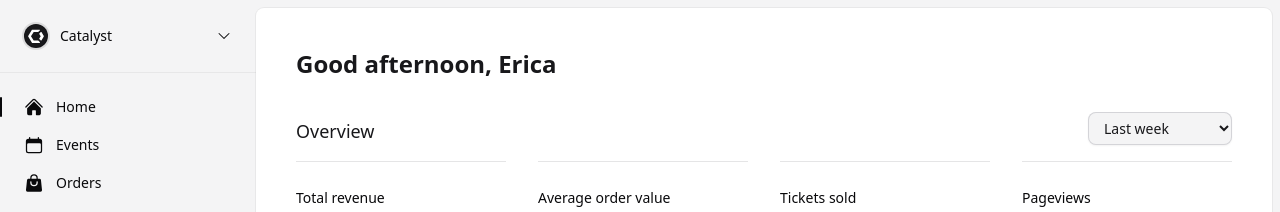
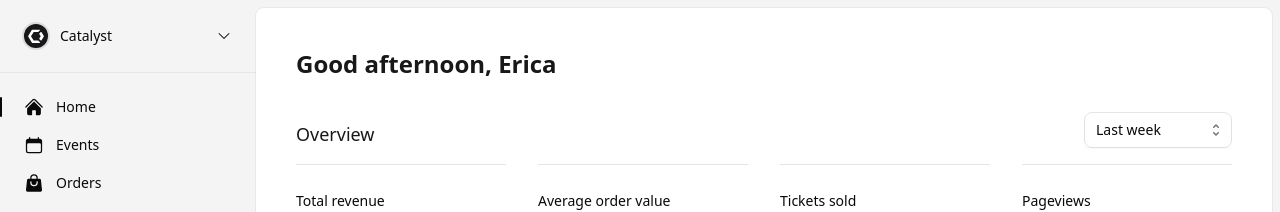
Before and after one commit to titan-syndicate/bskit, a React (Vite) app in the folder frontend/: page / in a window 1280 px wide. Shown: the top 212 px of the page. Built offline with nearby package versions, Linux system fonts and the light colour scheme.

Commit message:
feat: enhance Select component with Headless UI and proper spacing

```diff
--- a/frontend/src/components/select.tsx
+++ b/frontend/src/components/select.tsx
@@ -1,15 +1,68 @@
-import { forwardRef } from 'react'
+import * as Headless from '@headlessui/react'
+import clsx from 'clsx'
+import React, { forwardRef } from 'react'
 
-interface SelectProps extends React.SelectHTMLAttributes<HTMLSelectElement> {
-  name: string
-}
-
-export const Select = forwardRef<HTMLSelectElement, SelectProps>(function Select({ className, ...props }, ref) {
+export const Select = forwardRef(function Select(
+  { className, multiple, ...props }: { className?: string } & Omit<Headless.SelectProps, 'as' | 'className'>,
+  ref: React.ForwardedRef<HTMLSelectElement>
+) {
   return (
-    <select
-      ref={ref}
-      className={`rounded-lg border-0 bg-zinc-100 px-3 py-1.5 text-sm/6 font-medium text-zinc-900 shadow-sm ring-1 ring-inset ring-zinc-300 focus:ring-2 focus:ring-inset focus:ring-zinc-400 dark:bg-zinc-800 dark:text-white dark:ring-zinc-700 dark:focus:ring-zinc-600 ${className}`}
-      {...props}
-    />
+    <span
+      data-slot="control"
+      className={clsx([
+        className,
+        // Basic layout
+        'group relative block w-full',
+        // Background color + shadow applied to inset pseudo element, so shadow blends with border in light mode
+        'before:absolute before:inset-px before:rounded-[calc(var(--radius-lg)-1px)] before:bg-white before:shadow-sm',
+        // Background color is moved to control and shadow is removed in dark mode so hide `before` pseudo
+        'dark:before:hidden',
+        // Focus ring
+        'after:pointer-events-none after:absolute after:inset-0 after:rounded-lg after:ring-transparent after:ring-inset has-data-focus:after:ring-2 has-data-focus:after:ring-blue-500',
+        // Disabled state
+        'has-data-disabled:opacity-50 has-data-disabled:before:bg-zinc-950/5 has-data-disabled:before:shadow-none',
+      ])}
+    >
+      <Headless.Select
+        ref={ref}
+        multiple={multiple}
+        {...props}
+        className={clsx([
+          // Basic layout
+          'relative block w-full appearance-none rounded-lg py-[calc(0.625rem-1px)] sm:py-[calc(0.375rem-1px)]',
+          // Horizontal padding
+          multiple
+            ? 'px-[calc(0.875rem-1px)] sm:px-[calc(0.75rem-1px)]'
+            : 'pr-[calc(2.5rem-1px)] pl-[calc(0.875rem-1px)] sm:pr-[calc(2.25rem-1px)] sm:pl-[calc(0.75rem-1px)]',
+          // Options (multi-select)
+          '[&_optgroup]:font-semibold',
+          // Typography
+          'text-base/6 text-zinc-950 placeholder:text-zinc-500 sm:text-sm/6 dark:text-white dark:*:text-white',
+          // Border
+          'border border-zinc-950/10 data-hover:border-zinc-950/20 dark:border-white/10 dark:data-hover:border-white/20',
+          // Background color
+          'bg-transparent dark:bg-white/5 dark:*:bg-zinc-800',
+          // Hide default focus styles
+          'focus:outline-hidden',
+          // Invalid state
+          'data-invalid:border-red-500 data-invalid:data-hover:border-red-500 dark:data-invalid:border-red-600 dark:data-invalid:data-hover:border-red-600',
+          // Disabled state
+          'data-disabled:border-zinc-950/20 data-disabled:opacity-100 dark:data-disabled:border-white/15 dark:data-disabled:bg-white/[2.5%] dark:data-hover:data-disabled:border-white/15',
+        ])}
+      />
+      {!multiple && (
+        <span className="pointer-events-none absolute inset-y-0 right-0 flex items-center pr-2">
+          <svg
+            className="size-5 stroke-zinc-500 group-has-data-disabled:stroke-zinc-600 sm:size-4 dark:stroke-zinc-400 forced-colors:stroke-[CanvasText]"
+            viewBox="0 0 16 16"
+            aria-hidden="true"
+            fill="none"
+          >
+            <path d="M5.75 10.75L8 13L10.25 10.75" strokeWidth={1.5} strokeLinecap="round" strokeLinejoin="round" />
+            <path d="M10.25 5.25L8 3L5.75 5.25" strokeWidth={1.5} strokeLinecap="round" strokeLinejoin="round" />
+          </svg>
+        </span>
+      )}
+    </span>
   )
 })
--- a/frontend/tailwind.config.js
+++ b/frontend/tailwind.config.js
@@ -1,3 +1,5 @@
+const plugin = require('tailwindcss/plugin')
+
 /** @type {import('tailwindcss').Config} */
 export default {
   content: [
@@ -29,6 +31,13 @@ export default {
       addVariant('data-hover', '&[data-hover]');
       addVariant('data-active', '&[data-active]');
       addVariant('data-current', '&[data-current]');
-    }
+    },
+    plugin(function ({ addUtilities }) {
+      addUtilities({
+        '.spacing': {
+          '--spacing': '0.25rem',
+        },
+      })
+    }),
   ],
 }
```
